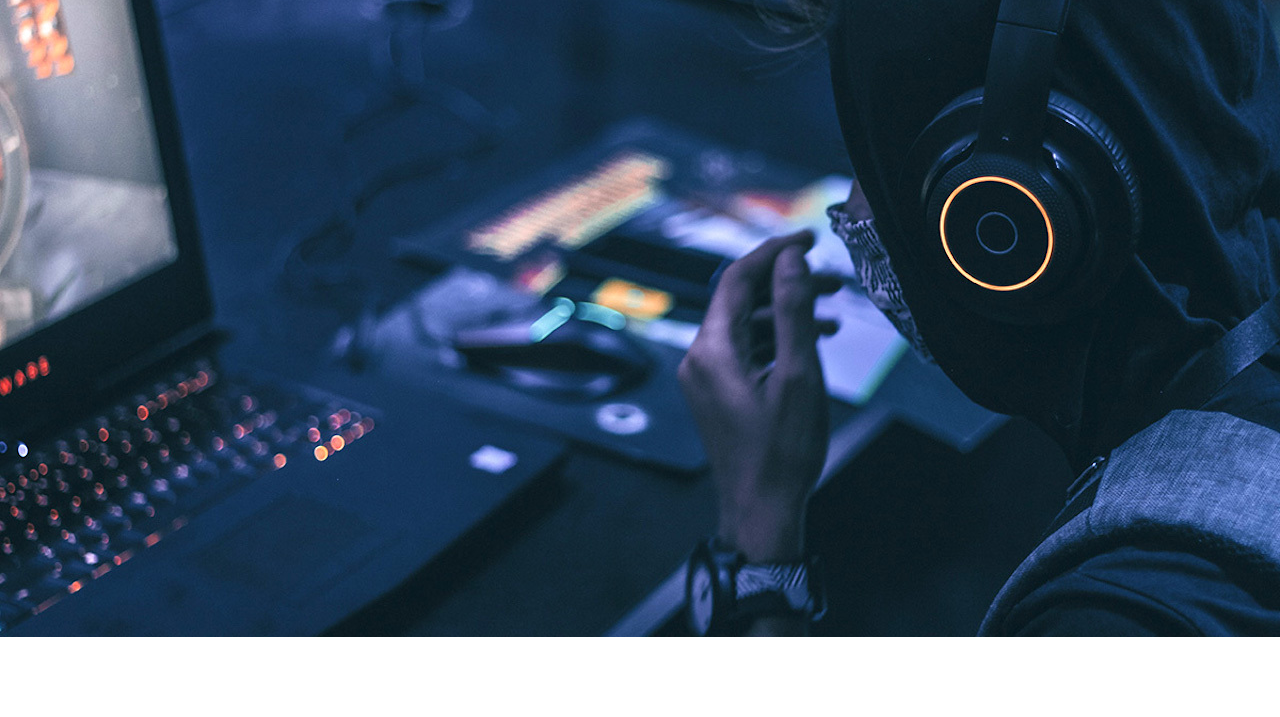
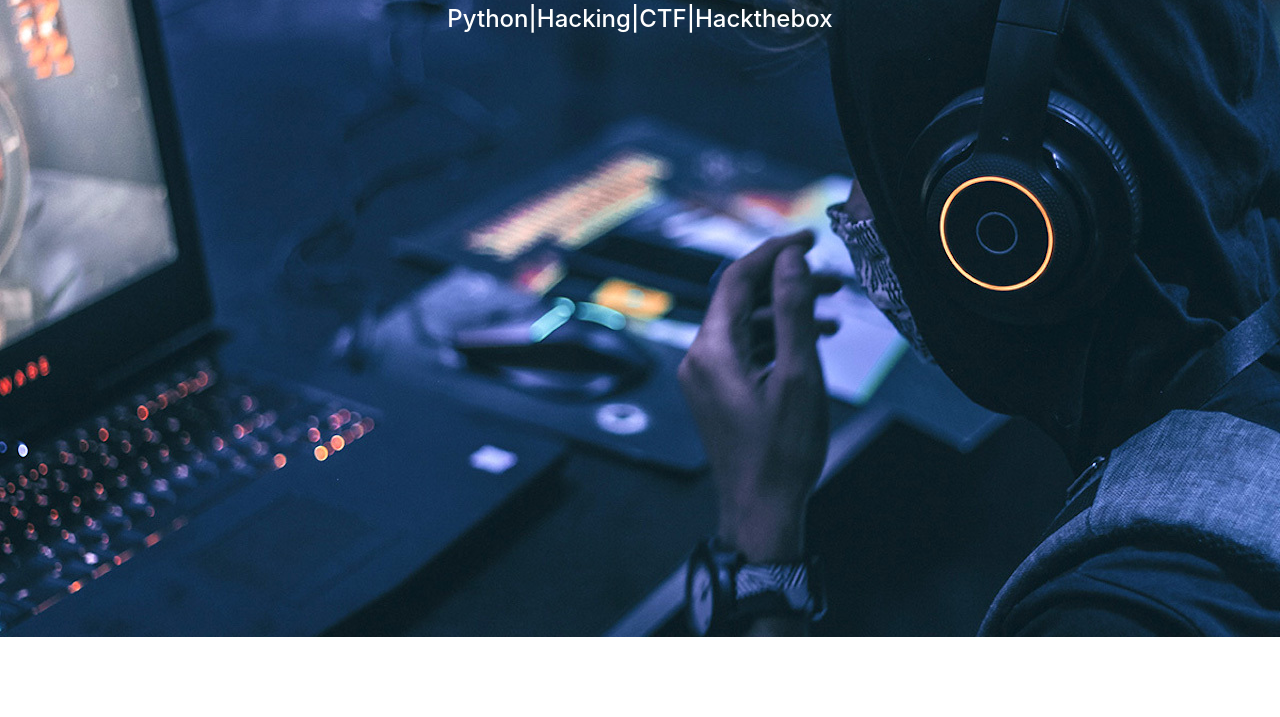
Before and after one commit to iyappankk/iyappankk.github.io, a plain HTML site: page index.html in a window 1280 px wide. Shown: the part 83-800 px from the top of the page. Drawn offline with nearby package versions, Linux system fonts and the light colour scheme.

Commit message:
Update index.html

```diff
--- a/index.html
+++ b/index.html
@@ -16,6 +16,8 @@
 
      <h6 style="color: white; text-align:center font-weight: bold;">cyber security engineer</h6>
 
+     <h4 style="color: white; text-align:center font-weight: bold;">Python|Hacking|CTF|Hackthebox</h4>
+
     <!-- Optional JavaScript -->
     <!-- jQuery first, then Popper.js, then Bootstrap JS -->
     <script src="https://code.jquery.com/jquery-3.3.1.slim.min.js" integrity="sha384-q8i/X+965DzO0rT7abK41JStQIAqVgRVzpbzo5smXKp4YfRvH+8abtTE1Pi6jizo" crossorigin="anonymous"></script>
```
